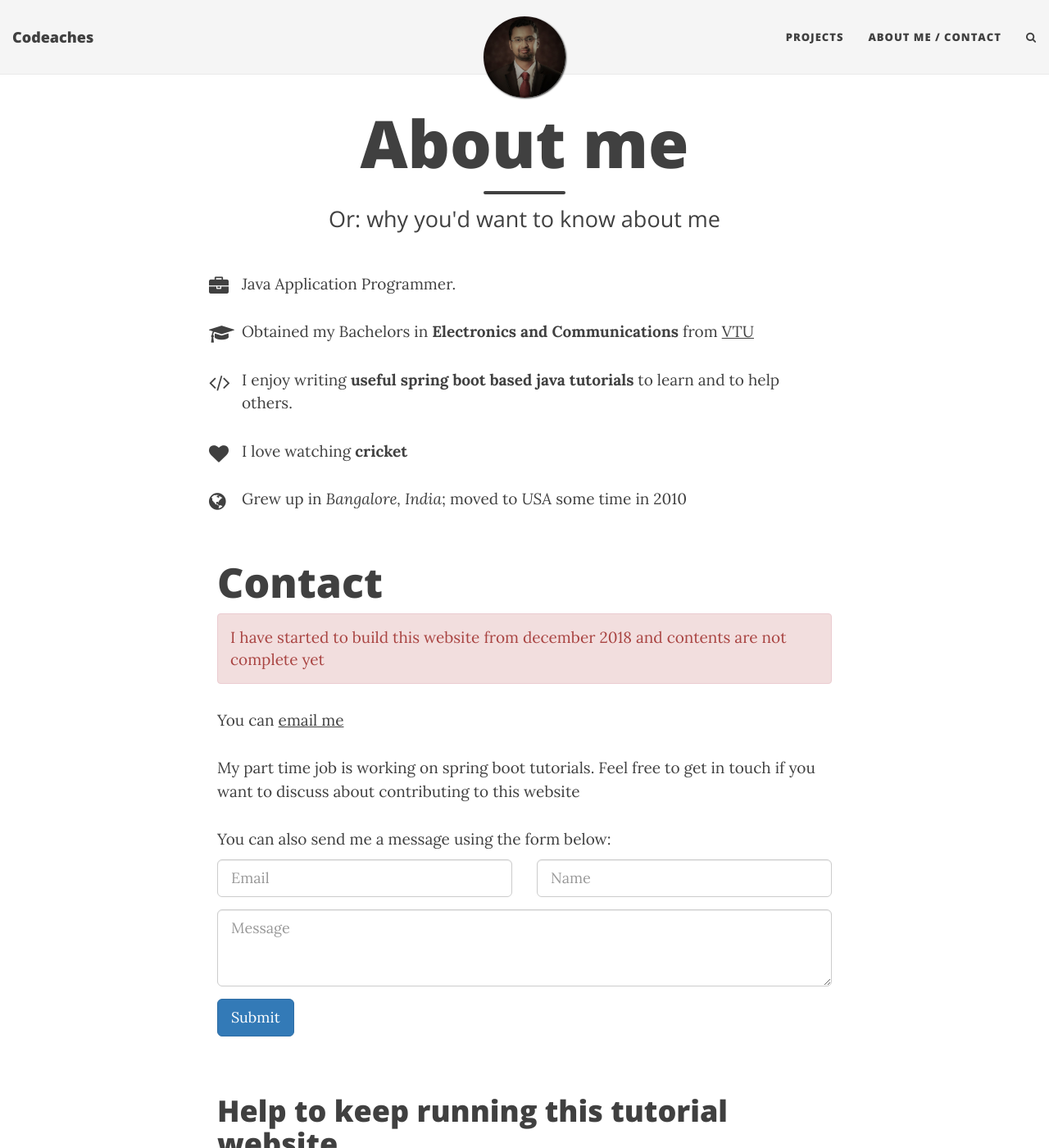
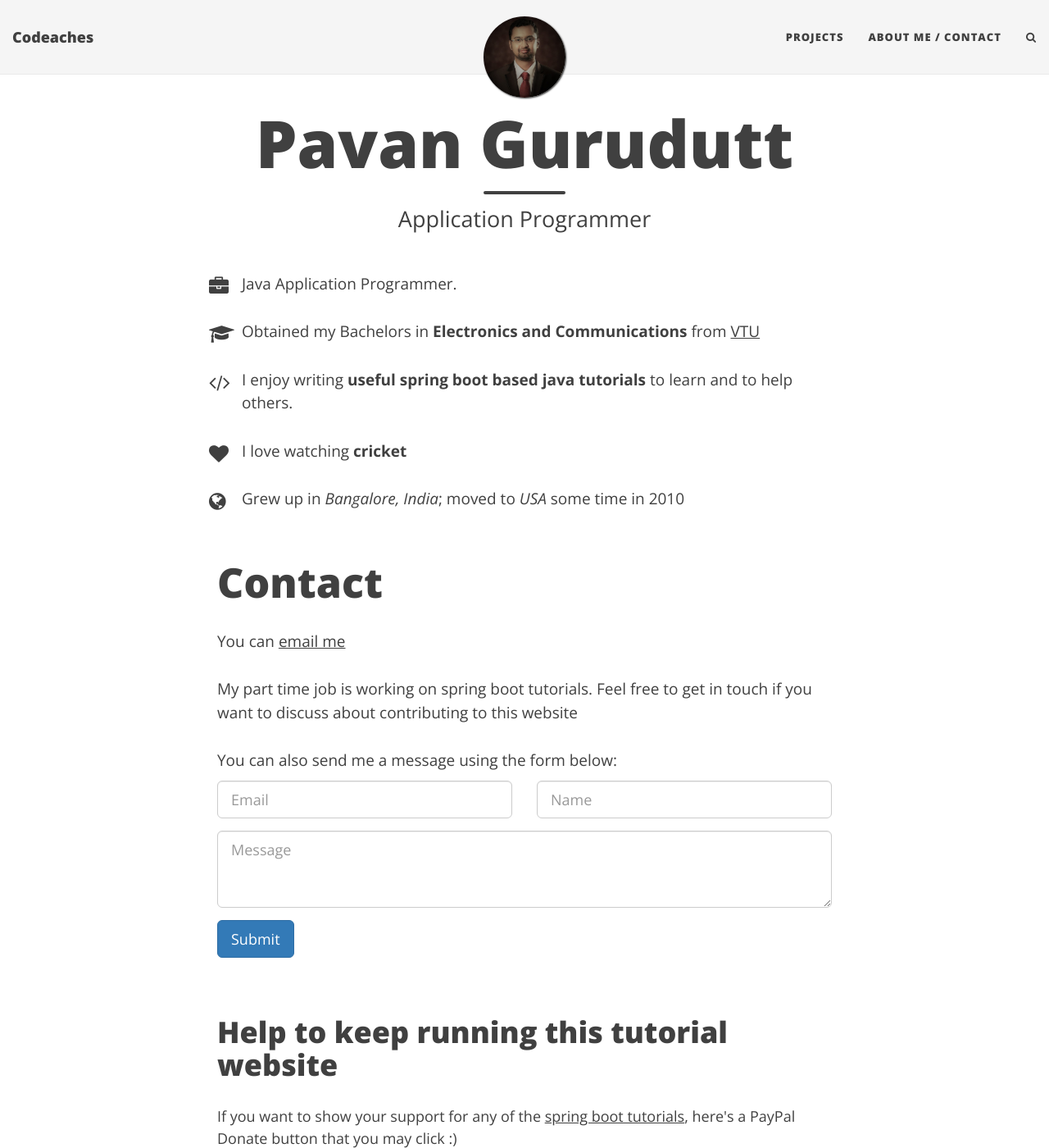
Before and after one commit to codeaches/codeaches.github.io, a Jekyll site: the page built from aboutme.html, in a window 1280 px wide and 1400 px high. Shown: the whole window at 82% size. Built offline with Jekyll 4.4.1, drawn with Linux system fonts in a browser that asks for light colours; nearby versions of some CDN libraries.

Commit message:
no message

```diff
--- a/aboutme.html
+++ b/aboutme.html
@@ -1,7 +1,7 @@
 ---
 layout: page
-title: About me
-subtitle: "Or: why you'd want to know about me"
+title: Pavan Gurudutt
+subtitle: "Application Programmer"
 css: "/css/aboutme.css"
 ---
 
@@ -36,10 +36,11 @@ css: "/css/aboutme.css"
 <div id="contactme-section">
 	<h1 id="contact">Contact</h1>
 
+<!--
 	<div class="alert alert-danger" role="alert">I have started to
 		build this website from december 2018 and contents are not complete
 		yet</div>
-
+-->
 
 
 	<p>
--- a/css/main.css
+++ b/css/main.css
@@ -3,10 +3,9 @@
 /* --- General --- */
 
 body {
-  font-family: 'Lora', 'Times New Roman', serif;
+  font-family: 'Open Sans', 'Helvetica Neue', Helvetica, Arial, sans-serif;
   font-size: 18px;
   color: #404040;
-  background-color: #eee;
   position: relative;
   background: #FFF;
 }
```
